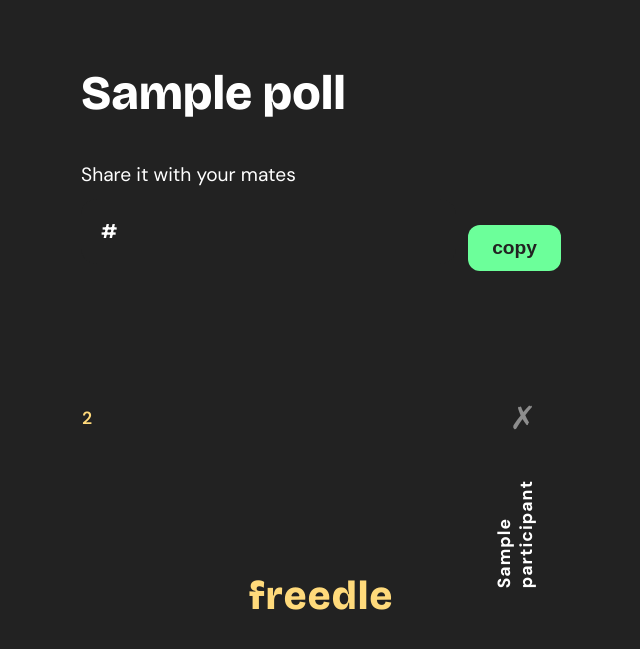
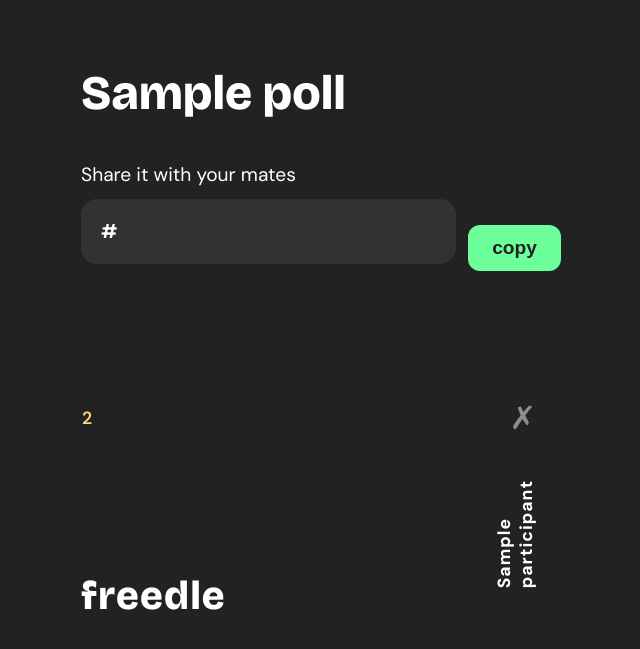
Before and after one commit to vexalist/freedle, a Flask app: template app/templates/poll_results.html in a window 1280 px wide. Shown: the top 649 px of the page, without its empty margins (319-959 px from the left). Run offline with Flask 3, Linux system fonts and the light colour scheme; tables that the repository leaves empty hold one stand-in row (values such as "Sample post"); the template is opened without the code that fills it: values that come from a table or form of the project are taken from there, most other values are stand-ins (such as "Sample title", 1, 10 or a date in 2020).

Commit message:
Change share input background colour to use primary90 variable

```diff
--- a/app/templates/poll_results.html
+++ b/app/templates/poll_results.html
@@ -31,7 +31,7 @@
         <div style="margin: 40px 0 24px 0;">
             <div style="font-size: 1.2rem; margin-bottom: 12px;">Share it with your mates</div>
             <div style="display: flex; align-items: center; gap: 12px;">
-                <input id="poll-url" class="input-box" type="text" value="{{ poll_url }}" readonly style="flex: 1; user-select: all; font-size: 1.2rem; background: #222; border: none; color: #fff;">
+                <input id="poll-url" class="input-box" type="text" value="{{ poll_url }}" readonly style="flex: 1; user-select: all; font-size: 1.2rem; background: var(--variable-collection-primary90); border: none; color: #fff;">
                 <button id="copy-btn" type="button" style="background: #6cff9a; color: #222; font-weight: bold; border-radius: 12px; border: none; padding: 12px 24px; font-size: 1.2rem; cursor: pointer;">copy</button>
             </div>
         </div>
@@ -70,7 +70,7 @@
             </div>
             {% endfor %}
         </div>
-        <div class="logo">freedle</div>
+        <a href="/create" class="logo" style="text-decoration: none; color: inherit;">freedle</a>
     </div>
     <script>
         document.getElementById('copy-btn').onclick = function() {
```
